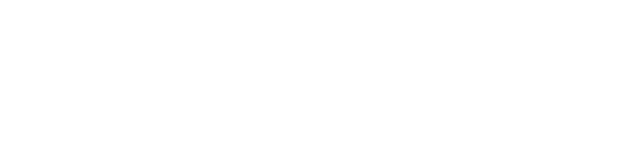
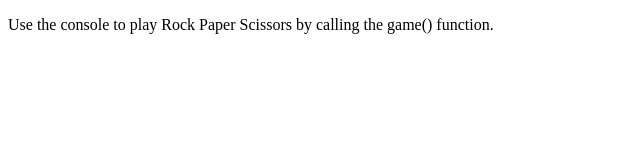
Before and after one commit to dangoodie/rock-paper-scissors, a plain HTML site: page index.html in a window 1280 px wide. Shown: the whole page, without its empty margins (0-640 px from the left). Drawn offline with Linux system fonts and the light colour scheme.

Commit message:
Adding basic instructions on the index.html

```diff
--- a/index.html
+++ b/index.html
@@ -7,6 +7,7 @@
   <title>🪨 📜 ✂️</title>
 </head>
 <body>
+  <p>Use the console to play Rock Paper Scissors by calling the game() function.</p>
 
   <script src="rockPaperScissors.js"></script>
 
```
